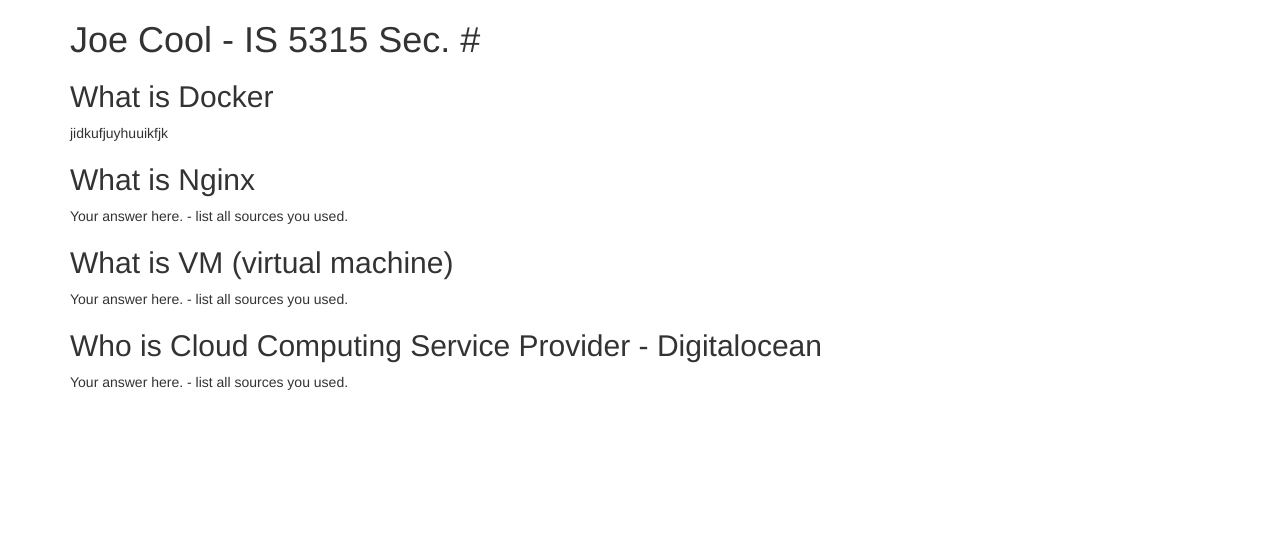
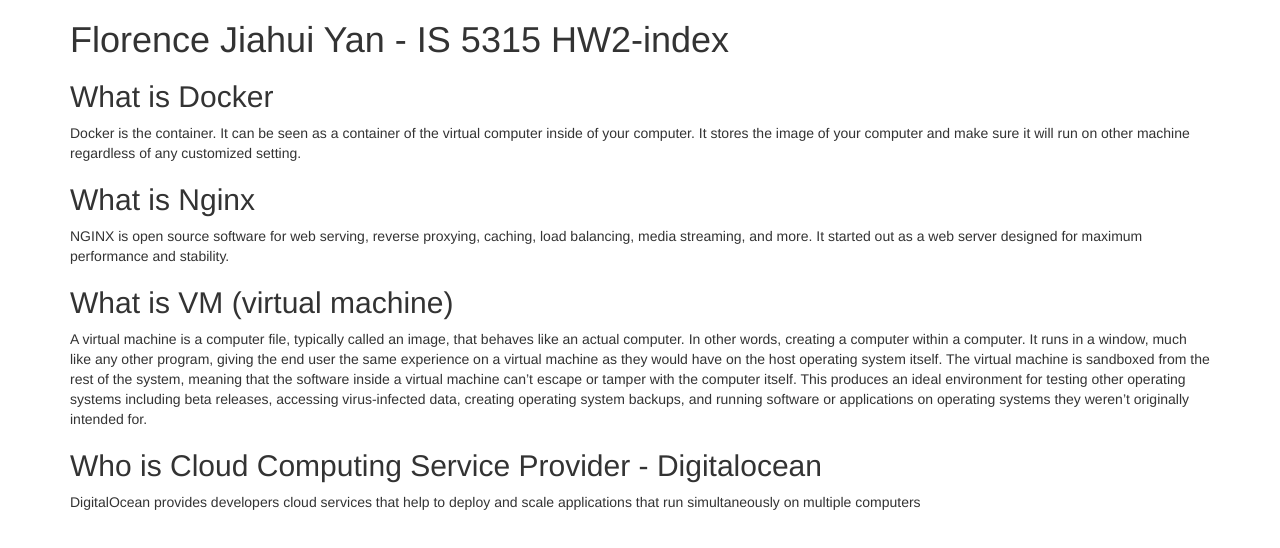
Before and after one commit to florenceyjh/5315, a plain HTML site: page index.html in a window 1280 px wide. Drawn offline with nearby package versions, Linux system fonts and the light colour scheme.

Commit message:
index updated

```diff
--- a/index.html
+++ b/index.html
@@ -5,15 +5,15 @@
   </head>
   <body>
     <div class="container">
-      <h1>Joe Cool - IS 5315 Sec. #</h1>
+      <h1>Florence Jiahui Yan - IS 5315 HW2-index</h1>
       <h2>What is Docker</h2>
-      <p>jidkufjuyhuuikfjk</p>
+      <p>Docker is the container. It can be seen as a container of the virtual computer inside of your computer. It stores the image of your computer and make sure it will run on other machine regardless of any customized setting.</p>
       <h2>What is Nginx</h2>
-      <p>Your answer here. - list all sources you used.</p>
+      <p>NGINX is open source software for web serving, reverse proxying, caching, load balancing, media streaming, and more. It started out as a web server designed for maximum performance and stability.</p>
       <h2>What is VM (virtual machine)</h2>
-      <p>Your answer here. - list all sources you used.</p>
+      <p>A virtual machine is a computer file, typically called an image, that behaves like an actual computer. In other words, creating a computer within a computer. It runs in a window, much like any other program, giving the end user the same experience on a virtual machine as they would have on the host operating system itself. The virtual machine is sandboxed from the rest of the system, meaning that the software inside a virtual machine can’t escape or tamper with the computer itself. This produces an ideal environment for testing other operating systems including beta releases, accessing virus-infected data, creating operating system backups, and running software or applications on operating systems they weren’t originally intended for.</p>
       <h2>Who is Cloud Computing Service Provider - Digitalocean</h2>
-      <p>Your answer here. - list all sources you used.</p>
+      <p>DigitalOcean provides developers cloud services that help to deploy and scale applications that run simultaneously on multiple computers</p>
     </div>
   </body>
 </html>
```
